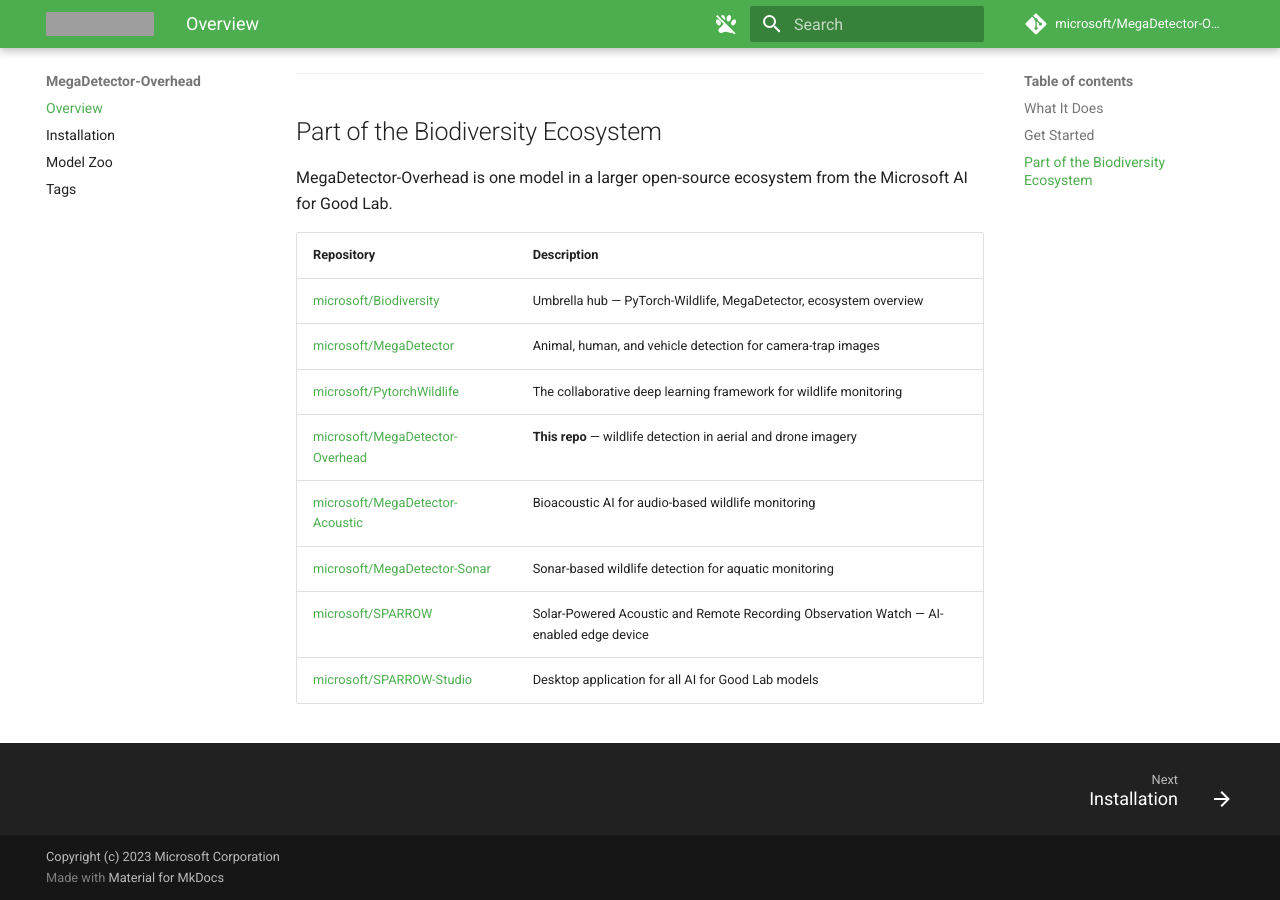
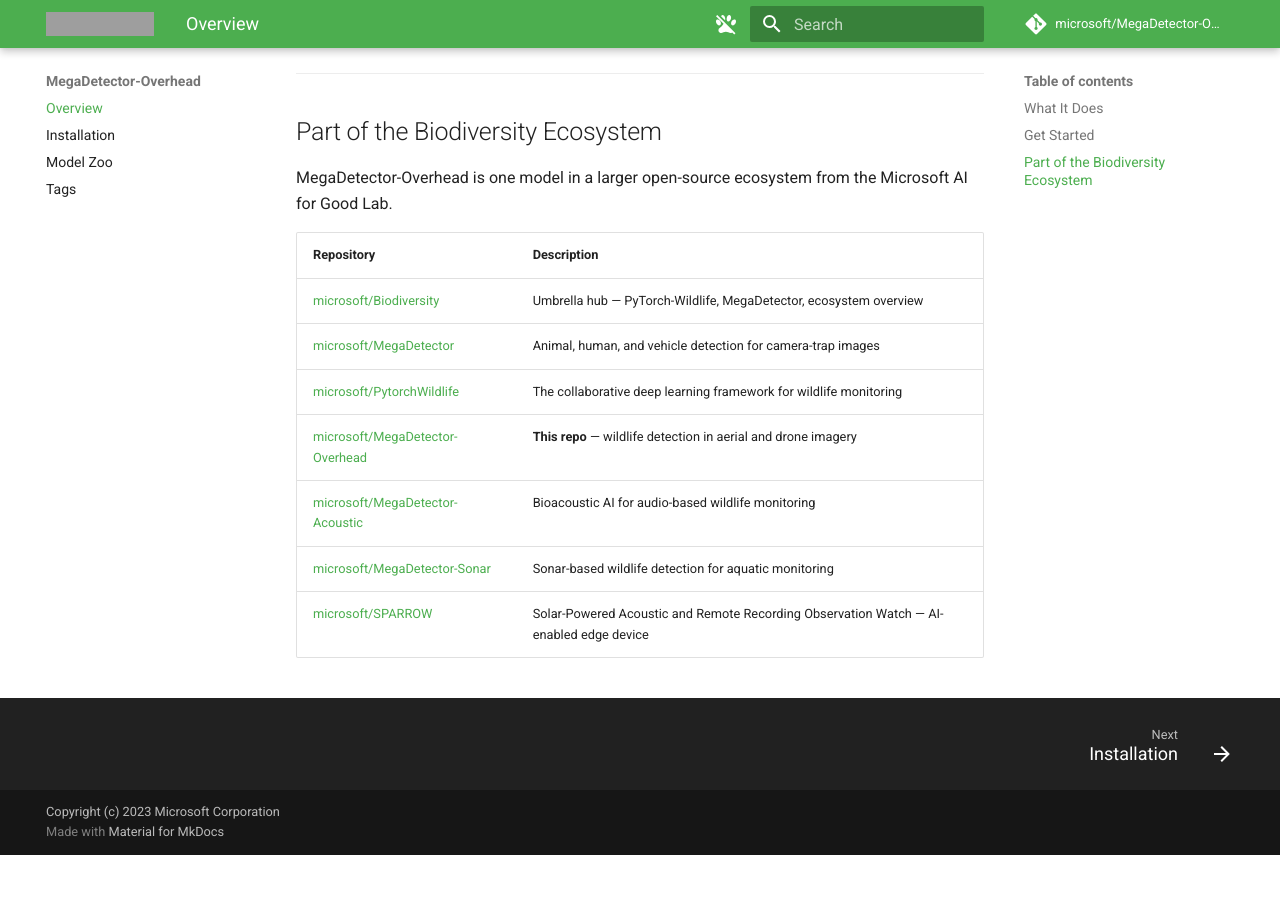
Before and after one commit to microsoft/MegaDetector-Overhead, an MkDocs documentation site: the page built from docs/index.md, in a window 1280 px wide and 900 px high, scrolled down 1010 px. Built offline with MkDocs 1.6.1 and Material for MkDocs 9.7.7, drawn with Linux system fonts in a browser that asks for light colours; comment, search, counter and statistics services are not loaded; after the commit the page ends 1865 px from its top, so only the background shows below that; grey boxes are pictures that could not be loaded.

Commit message:
Remove SPARROW-Studio cross-links; defer launch
SPARROW-Studio is not launching yet. Remove table rows from README
and docs/index.md.

```diff
--- a/docs/index.md
+++ b/docs/index.md
@@ -54,4 +54,3 @@
 | [microsoft/MegaDetector-Acoustic](https://github.com/microsoft/MegaDetector-Acoustic) | Bioacoustic AI for audio-based wildlife monitoring |
 | [microsoft/MegaDetector-Sonar](https://github.com/microsoft/MegaDetector-Sonar) | Sonar-based wildlife detection for aquatic monitoring |
 | [microsoft/SPARROW](https://github.com/microsoft/SPARROW) | Solar-Powered Acoustic and Remote Recording Observation Watch — AI-enabled edge device |
-| [microsoft/SPARROW-Studio](https://github.com/microsoft/SPARROW-Studio) | Desktop application for all AI for Good Lab models |
```
Also changed, not shown: README.md (+0 -1 lines).
